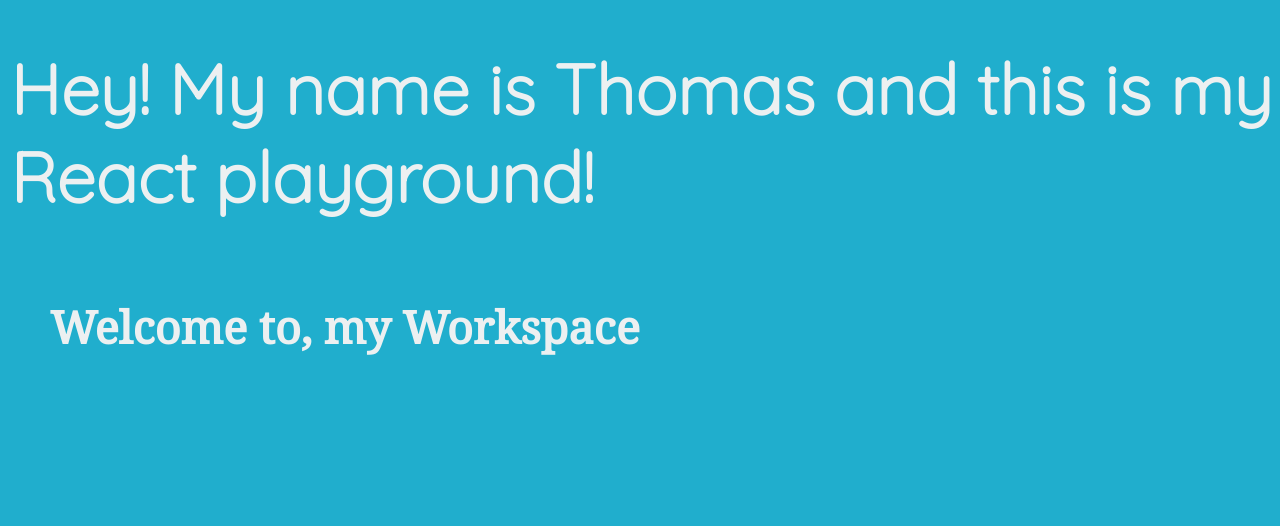
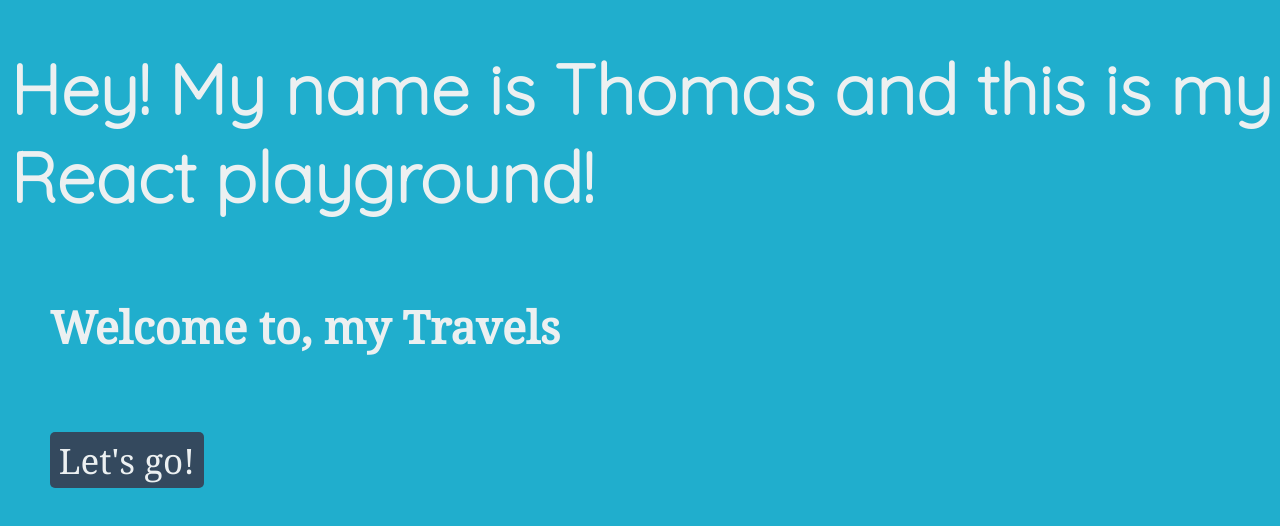
Before and after one commit to Thomas-Cottis-21/react_playground_v2, a React (Create React App) app: page / in a window 1280 px wide. Shown: the part 250-776 px from the top of the page. Built offline with nearby package versions, Linux system fonts and the light colour scheme.

Commit message:
first header commit; nxt is arrays

```diff
--- a/src/App.js
+++ b/src/App.js
@@ -10,9 +10,6 @@
       <div className = "Header">
         {<Header />}
       </div>
-      <div className = "MyLife">
-        {<MyLife />}
-      </div>
     </div>
   );
 }
--- a/src/Components/Header.js
+++ b/src/Components/Header.js
@@ -1,14 +1,17 @@
 import React from 'react';
 
 export class Header extends React.Component {
+
     name = "Thomas";
-    myTopics = ["my Workspace", "my Life", "my Destiny", "my Travels"];
+    myTopics = ["my Workspace", "my Life", "my Routine", "my Travels"];
+
     render() {
         return (
             <div id="header">
                 <div className = "header-header">
                     <h3>Hey! My name is {this.name} and this is my React playground!</h3>
-                    <h5>Welcome to, {this.myTopics[0]}</h5>
+                    <h5>Welcome to, {this.myTopics[3]}</h5>
+                    <button>Let's go!</button>
                 </div>
             </div>
         )
--- a/src/assets/css/Header.css
+++ b/src/assets/css/Header.css
@@ -34,3 +34,15 @@
   font-size: 45px;
   margin-left: 50px;
 }
+.header-header button {
+  width: 12vw;
+  height: 7vh;
+  font-family: 'Noto Serif', serif;
+  font-size: 35px;
+  margin-left: 50px;
+  background-color: #34495e;
+  color: #ecf0f1;
+  border-radius: 5px;
+  border: none;
+  cursor: pointer;
+}
```
Also changed, not shown: src/assets/docs/projectDocumentation.txt (added).
